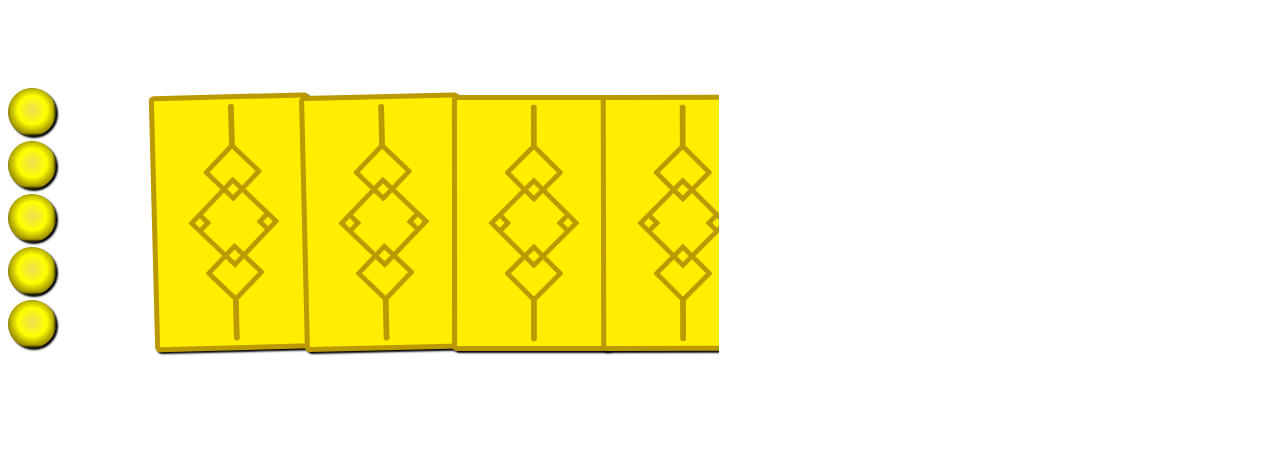
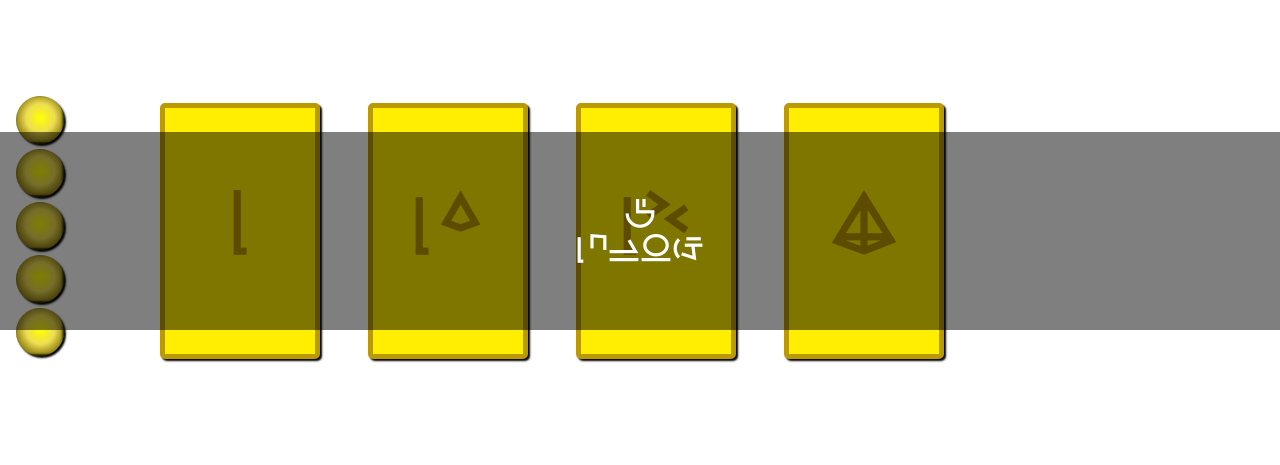
Before and after one commit to SparK-Cruz/cards-of-sennaar, a plain HTML site: page index.html in a window 1280 px wide. Drawn offline with Linux system fonts and the light colour scheme.

Commit message:
Add clicable messages

```diff
--- a/index.html
+++ b/index.html
@@ -46,16 +46,23 @@
             }
 
             html.busy {
-                cursor: not-allowed;
+                cursor: progress;
             }
 
+            html {
+                padding: 0;
+            }
             body {
                 font-family: Arial, Helvetica, sans-serif;
+                padding: 0;
+                margin: 0;
             }
 
             .game-table {
+                position: relative;
                 display: grid;
                 grid-template-columns: 128px 1fr;
+                padding: 16px;
             }
             .game-table .cpu-score,
             .game-table .player-score {
@@ -80,7 +87,7 @@
                 width: 48px;
                 height: 48px;
                 border-radius: 50%;
-                background: radial-gradient(circle, rgba(237, 221, 83, 1) 0%, rgba(255, 255, 0, 1) 40%, rgba(119, 102, 0, 1) 80%);
+                background: radial-gradient(circle, rgba(255, 255, 0, 1) 0%, rgba(237, 221, 83, 1) 40%, rgba(119, 102, 0, 1) 80%);
                 background-color: rgba(119, 102, 0, 1);
                 background-position: -2px -2px;
                 background-size: 110%;
@@ -171,7 +178,7 @@
                 cursor: pointer;
             }
             html.busy .card .card-face.back {
-                cursor: not-allowed;
+                cursor: progress;
             }
             .card .card-face.back .card-back-graphic {
                 content: '';
@@ -204,6 +211,36 @@
             .card.flipped.animated .card-face.back {
                 animation: card-flip-face-hide 1s ease-in-out;
             }
+
+            .message-strip {
+                position: absolute;
+
+                width: 100%;
+                height: 100%;
+                top: 0;
+                left: 0;
+
+                color: white;
+                font-family: 'Sennaar Devotee';
+                font-size: 32px;
+
+                display: grid;
+                grid-template-rows: 1fr auto 1fr;
+
+                cursor: pointer;
+            }
+            .message-strip.hidden {
+                display: none;
+            }
+            .message-strip .text {
+                grid-row: 2;
+                text-align: center;
+                background: rgba(0,0,0,0.5);
+                padding: 64px 0;
+            }
+            .message-strip .text span.punctuation {
+                font-family: Arial, Helvetica, sans-serif;
+            }
         </style>
     </head>
     <body>
@@ -223,9 +260,17 @@
                 </div>
             </div>
             <div class="player-score"></div>
+            <div class="message-strip hidden">
+                <div class="text"></div>
+            </div>
         </div>
         <script type="module">
             import Game from "./game.js";
+
+            const WELCOME_MESSAGE = "q\nMiVlVkTr";
+            const makeWinMessage = ({player, cpu}) => (
+                `${player>cpu?'MuMz':'dVlMi'}\n${player ? '•'.repeat(player) : 'n'}Mu w Mi${cpu ? '•'.repeat(cpu) : 'n'}\n${player>cpu?'q':'VgPu'}`
+            );
 
             const rounds = 5;
             let _busy = true;
@@ -257,6 +302,19 @@
             const playerScore = document.querySelector('div.player-score');
             const cpuScore = document.querySelector('div.cpu-score');
             const counts = [...document.querySelectorAll('div.round-count')];
+            const message = document.querySelector('div.message-strip .text');
+
+            const showMessage = text => {
+                message.innerHTML = text.replace(/\n/g, '<br/>');
+                message.parentElement.classList.remove('hidden');
+
+                return new Promise(resolve => {
+                    window.addEventListener('click', () => {
+                        message.parentElement.classList.add('hidden');
+                        resolve();
+                    }, { once: true });
+                });
+            };
 
             const game = new Game({ rounds });
 
@@ -318,21 +376,19 @@
             game.addEventListener(Game.Events.PLAYER_SCORE, updateScore);
             game.addEventListener(Game.Events.CPU_SCORE, updateScore);
 
-            game.addEventListener(Game.Events.PLAYER_WIN, () => {
-                const { player, cpu } = game.score;
-                alert(`YOU WON! ${player}:${cpu}`);
-                game.start();
+            const handleWin = () => {
+                showMessage(makeWinMessage(game.score)).then(() => {
+                    game.start();
+                });
+            };
+            game.addEventListener(Game.Events.PLAYER_WIN, handleWin);
+            game.addEventListener(Game.Events.CPU_WIN, handleWin);
+
+            showMessage(WELCOME_MESSAGE).then(() => {
+                setTimeout(() => {
+                    game.start();
+                }, 2000);
             });
-
-            game.addEventListener(Game.Events.CPU_WIN, () => {
-                const { player, cpu } = game.score;
-                alert(`YOU LOST! ${cpu}:${player}`);
-                game.start();
-            });
-
-            setTimeout(() => {
-                game.start();
-            }, 3800);
         </script>
     </body>
 </html>
```
